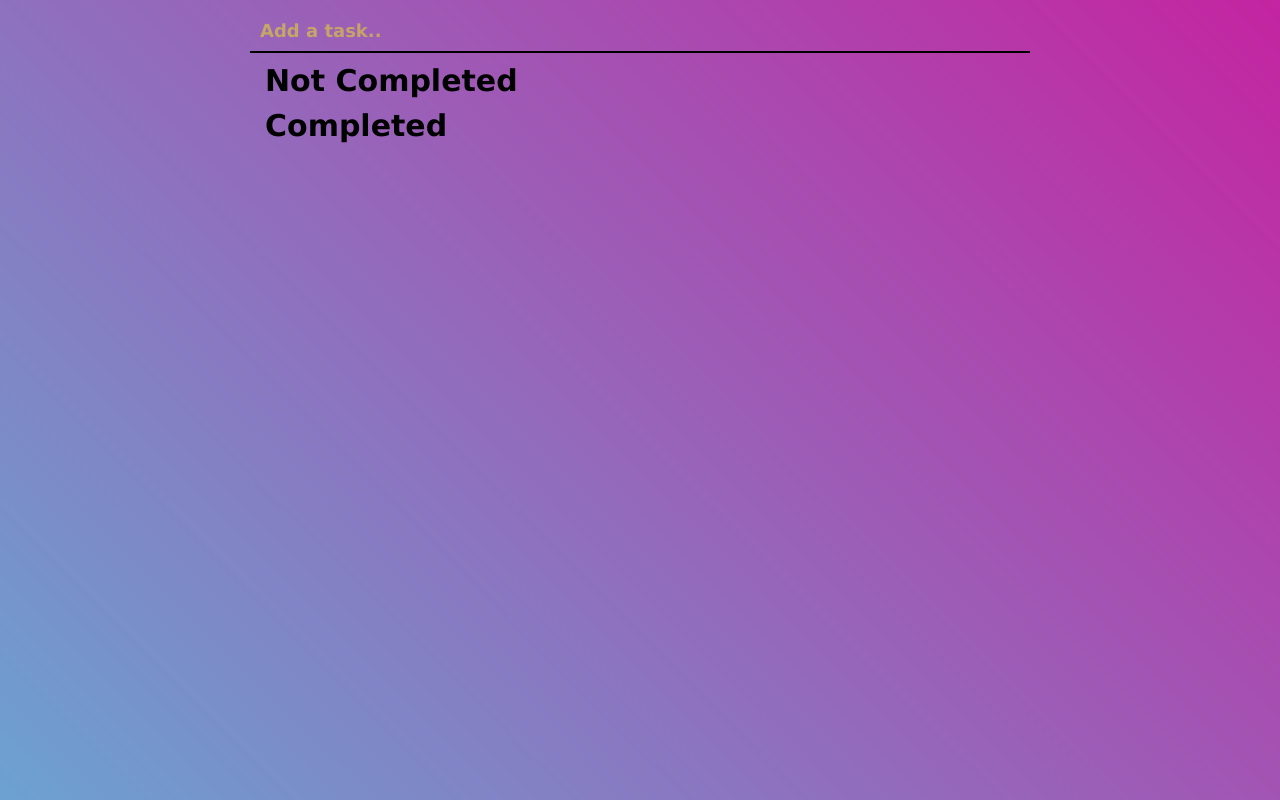
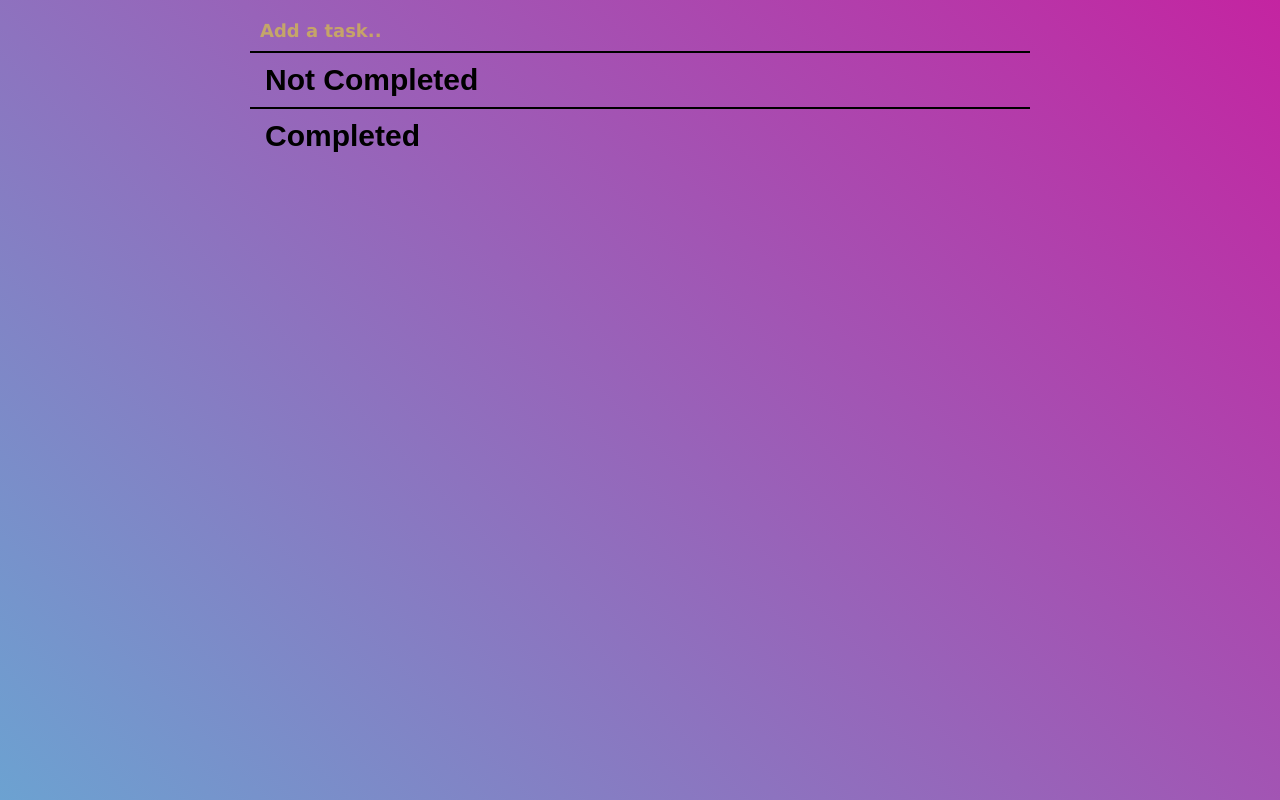
Before and after one commit to KausBoss/Todo-List, a plain HTML site: page index.html in a window 1280 px wide. Drawn offline with Linux system fonts and the light colour scheme.

Commit message:
todo List

```diff
--- a/index.html
+++ b/index.html
@@ -6,8 +6,8 @@
 	<!-- StyleSheets -->
 	<link rel="stylesheet" href="style.css">
 	<link rel="stylesheet" href="https://cdnjs.cloudflare.com/ajax/libs/font-awesome/5.8.2/css/all.css">
+	<!-- JQuery -->
 	<script src="jquery.js"></script>
-	<!-- <script src="https://cdnjs.cloudflare.com/ajax/libs/jquery/3.4.1/jquery.min.js"></script> -->
   </head>
   <body>
 
@@ -16,6 +16,7 @@
 	  <h3>Not Completed</h3>
 	  <div class="notcomp">
 	  </div>
+	  <hr size="2" width="100%" align="left" color="black">
 	  <h3>Completed</h3>
 	  <div class="comp">
 	  </div>
--- a/style.css
+++ b/style.css
@@ -28,6 +28,7 @@ body {
 }
 
 h3 {
+	font-family: Helvetica Narrow, sans-serif;
 	margin: 10px 10px 10px;
 	padding-left: 5px;
 	font-size: 30px;
```
